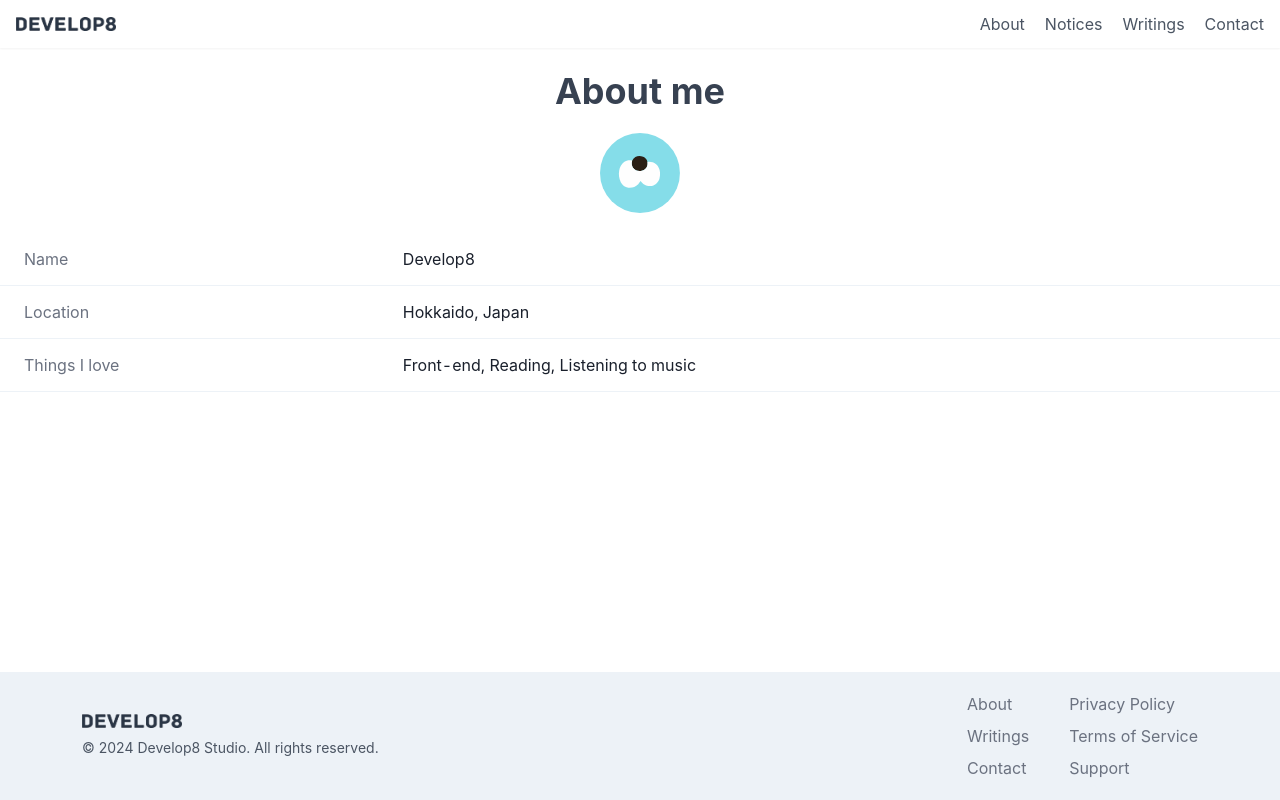
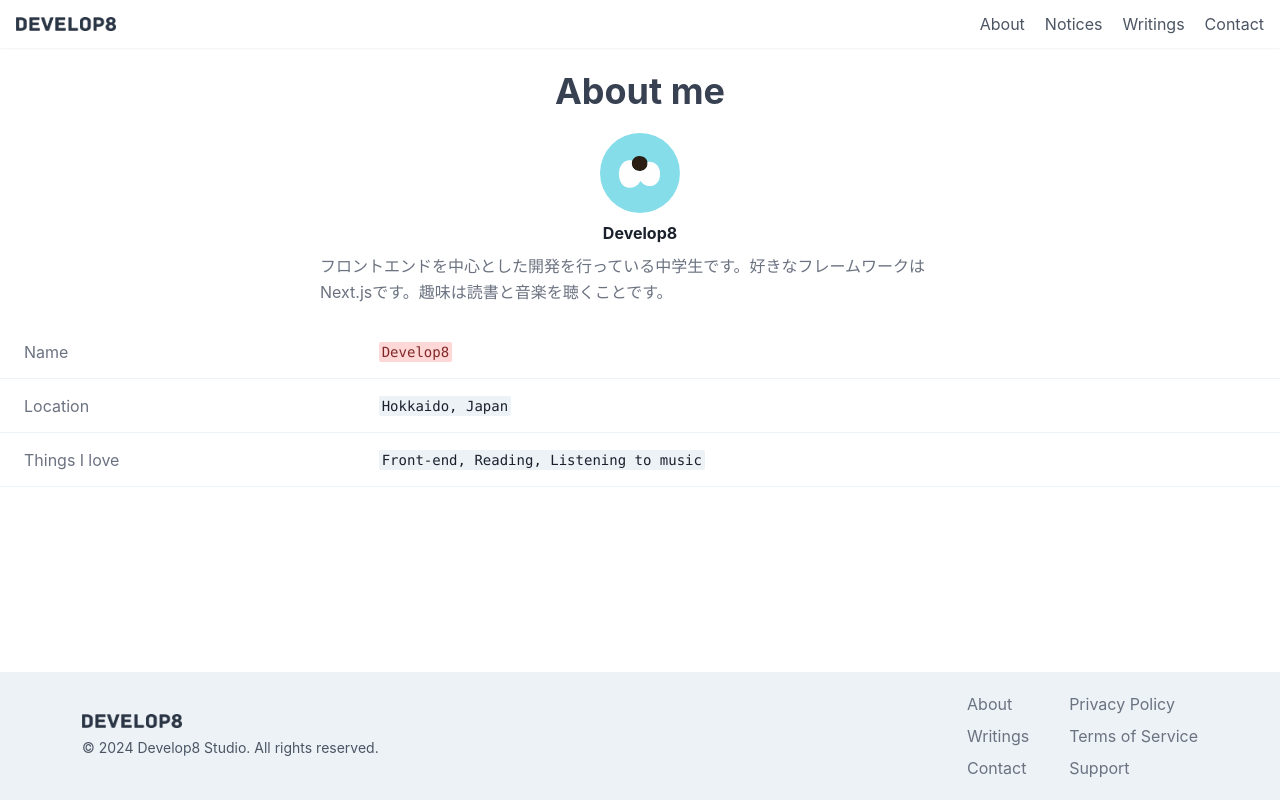
Before and after one commit to dev8-db/dev8-app, a Next.js app: page /about in a window 1280 px wide. Built offline with nearby package versions, Linux system fonts and the light colour scheme.

Commit message:
Update about.js

```diff
--- a/src/pages/about.js
+++ b/src/pages/about.js
@@ -19,7 +19,9 @@ import {
   Box,
   Link,
   TableCaption,
-  Tfoot
+  Tfoot,
+  Code,
+  Stack
 } from "@chakra-ui/react";
 
 export default function About() {
@@ -29,21 +31,25 @@ export default function About() {
         <title>About me -Develop8 Studio</title>
       </Head>
       <VStack className='mb-5'><Heading className="text-gray-700">About me</Heading></VStack>
-      <VStack className='mb-5'><Image src="/dog.svg" className="rounded-full w-20 h-20" /></VStack>
+      <VStack className='mb-5'>
+        <Image src="/dog.svg" className="rounded-full w-20 h-20" />
+        <Text className="font-bold">Develop8</Text>
+        <Text className="w-[80%] md:w-[50%] text-gray-500" lineHeight="tall">フロントエンドを中心とした開発を行っている中学生です。好きなフレームワークはNext.jsです。趣味は読書と音楽を聴くことです。</Text>
+      </VStack>
       <TableContainer>
         <Table variant='simple'>
           <Tbody>
           <Tr>
               <Td className="text-gray-500">Name</Td>
-              <Td>Develop8</Td>
+              <Td><Code colorScheme='red'>Develop8</Code></Td>
             </Tr>
             <Tr>
               <Td className="text-gray-500">Location</Td>
-              <Td>Hokkaido, Japan</Td>
+              <Td><Code>Hokkaido, Japan</Code></Td>
             </Tr>
             <Tr>
               <Td className="text-gray-500">Things I love</Td>
-              <Td>Front-end, Reading, Listening to music</Td>
+              <Td><Code>Front-end, Reading, Listening to music</Code></Td>
             </Tr>
           </Tbody>
         </Table>
```
